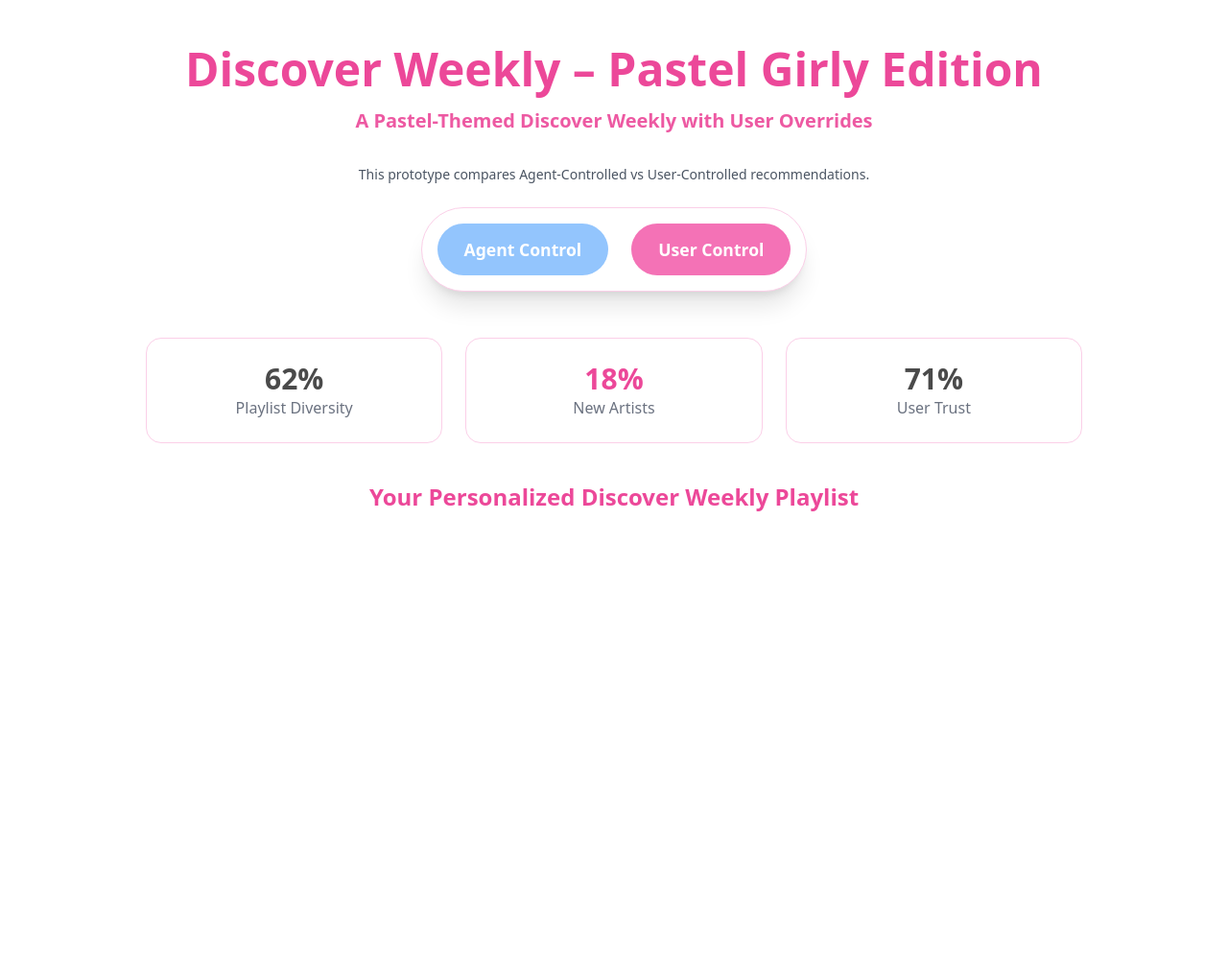
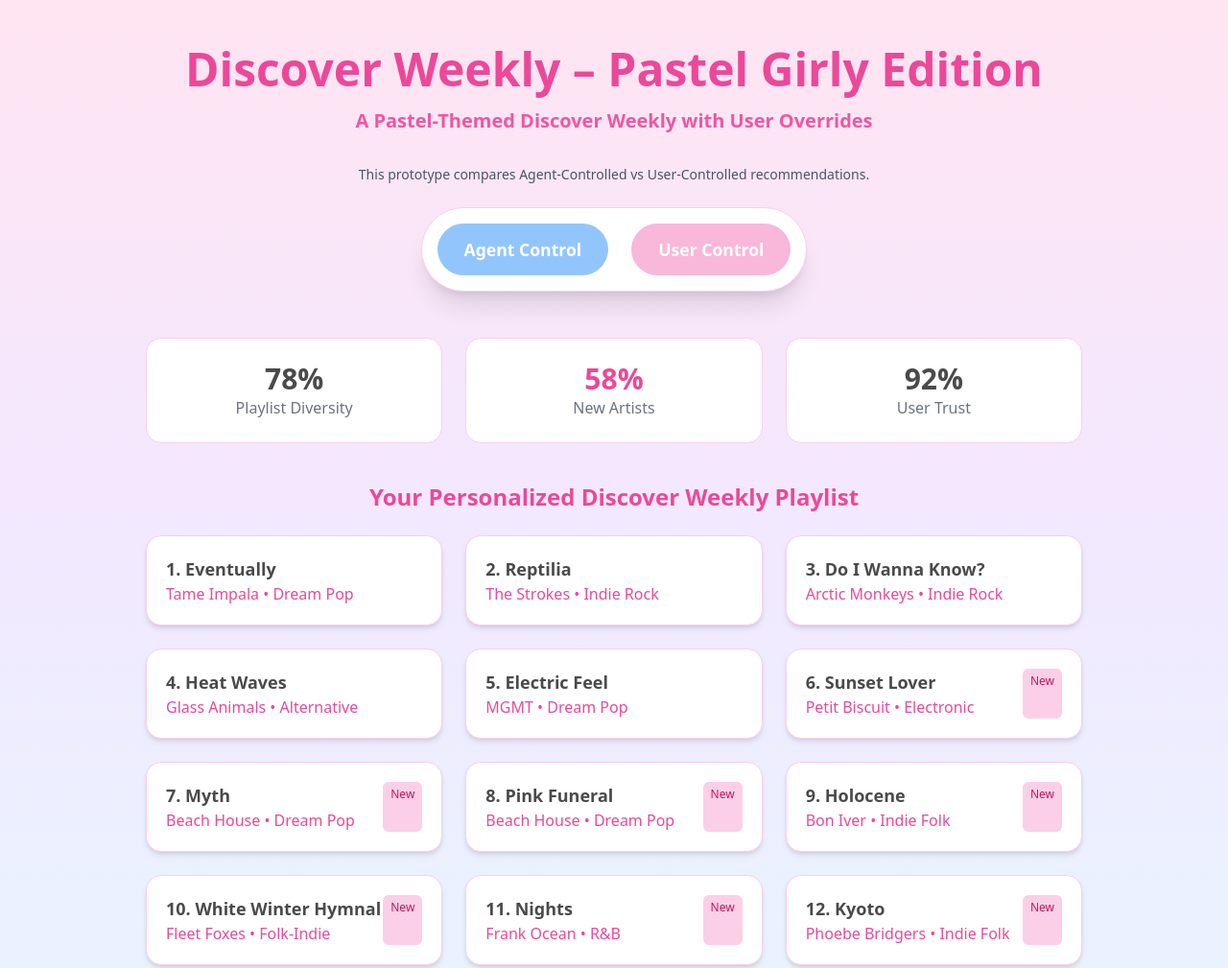
Before and after one commit to armendez02/MANA_CS412_Final-Requirement, a plain HTML site: page index.html in a window 1280 px wide. Shown: the top 1009 px of the page at 96% size. Before the commit the page ends 800 px from the top, so only its background shows below. Drawn offline with nearby package versions, Linux system fonts and the light colour scheme.

Commit message:
Cleaned and standardized HTML spacing and indentation. Improved layout consistency, fixed misaligned tags, corrected gradient syntax, and formatted JavaScript blocks for readability (Noemi)

```diff
--- a/index.html
+++ b/index.html
@@ -11,14 +11,14 @@
     /* Global Pastel Aesthetic */
     body {
       font-family: system-ui, sans-serif;
-      background: linear-gradient(180deg, #FFE4F1 0%, #F3E8FF #E8F3FF 100%); /* pastel pink → pastel blue */
+      background: linear-gradient(180deg, #FFE4F1 0%, #F3E8FF 50%, #E8F3FF 100%);
       color: #4A4A4A;
     }
 
     /* Soft Cards */
     .card {
       background: #FFFFFF;
-      border: 1px solid #FBCFE8; /* pastel pink outline */
+      border: 1px solid #FBCFE8;
       border-radius: 1rem;
       transition: transform 0.2s;
       box-shadow: 0 2px 8px rgba(240, 150, 200, 0.15);
@@ -51,7 +51,6 @@
       background: #EC4899;
       transform: scale(1.05);
       box-shadow: 0 0 12px rgba(236, 72, 153, 0.4);
-
     }
     .btn-blue {
       background: #93C5FD;
@@ -61,7 +60,6 @@
       background: #60A5FA;
       transform: scale(1.05);
       box-shadow: 0 0 12px rgba(147, 197, 253, 0.4);
-
     }
 
     /* Panel */
@@ -71,7 +69,6 @@
       border-radius: 1rem;
       padding: 2rem;
       margin-top: 1rem;
-
     }
 
     /* Tag */
@@ -84,7 +81,7 @@
     }
 
     .accent {
-      color: #EC4899; /* pastel highlight pink */
+      color: #EC4899;
     }
   </style>
 </head>
@@ -101,11 +98,10 @@
     <p class="text-center text-xl mb-8 opacity-90">
       <strong class="accent">A Pastel-Themed Discover Weekly with User Overrides</strong>
     </p>
+
     <p class="text-center text-sm mb-6 text-gray-600">
       This prototype compares Agent-Controlled vs User-Controlled recommendations.
     </p>
-
-
 
     <!-- MODE TOGGLE -->
     <div class="flex justify-center mb-12">
@@ -121,10 +117,12 @@
         <div class="text-3xl font-bold" id="diversity">62%</div>
         <div class="text-gray-500">Playlist Diversity</div>
       </div>
+
       <div class="metric-box p-6">
         <div class="text-3xl font-bold accent" id="novelty">18%</div>
         <div class="text-gray-500">New Artists</div>
       </div>
+
       <div class="metric-box p-6">
         <div class="text-3xl font-bold" id="trust">71%</div>
         <div class="text-gray-500">User Trust</div>
@@ -132,7 +130,9 @@
     </div>
 
     <!-- PLAYLIST TITLE -->
-    <h2 class="text-2xl font-bold mb-6 text-center accent">Your Personalized Discover Weekly Playlist</h2>
+    <h2 class="text-2xl font-bold mb-6 text-center accent">
+      Your Personalized Discover Weekly Playlist
+    </h2>
 
     <!-- PLAYLIST -->
     <div id="playlist" class="grid grid-cols-1 md:grid-cols-2 lg:grid-cols-3 gap-6"></div>
@@ -153,7 +153,6 @@
     </div>
 
   </div>
-
 
   <!-- JAVASCRIPT LOGIC -->
   <script>
@@ -180,7 +179,7 @@
       {title:"White Winter Hymnal", artist:"Fleet Foxes", genre:"Folk-Indie", similarity:52, novelty:true, reason:"Seasonal discovery"},
       {title:"Myth", artist:"Beach House", genre:"Dream Pop", similarity:70, novelty:true, reason:"Deep cut recommendation"},
       {title:"Sunset Lover", artist:"Petit Biscuit", genre:"Electronic", similarity:72, novelty:true, reason:"Electronic discovery based on mood patterns"},
-      {title:"Holocene", artist:"Bon Iver", genre:"Indie Folk", similarity:58, novelty:true, reason:"Recommended for acoustic/folk exploration"},
+      {title:"Holocene", artist:"Bon Iver", genre:"Indie Folk", similarity:58, novelty:true, reason:"Recommended for acoustic/folk exploration"}
     ];
 
     const playlistDiv = document.getElementById("playlist");
@@ -191,27 +190,29 @@
       let filteredSongs = songs.filter(
         s => !userProfile.bannedGenres.some(b => b.toLowerCase() === s.genre.toLowerCase())
       );
+
       // April: Sorting logic combines similarity score, novelty boost, and random variety.
-// Higher score = higher ranking in the playlist
+      // Higher score = higher ranking in the playlist.
       filteredSongs.sort((a, b) => {
         let noveltyA = userProfile.forceNovelty && a.novelty ? 50 : (userProfile.forceNovelty ? -30 : 0);
         let noveltyB = userProfile.forceNovelty && b.novelty ? 50 : (userProfile.forceNovelty ? -30 : 0);
 
+        let scoreA = a.similarity + noveltyA + userProfile.randomBoost * Math.random() * 10;
+        let scoreB = b.similarity + noveltyB + userProfile.randomBoost * Math.random() * 10;
 
-        let scoreA = a.similarity + (userProfile.forceNovelty ? (a.novelty ? 50 : -30) : 0) + userProfile.randomBoost * Math.random() * 10;
-        let scoreB = b.similarity + (userProfile.forceNovelty ? (b.novelty ? 50 : -30) : 0) + userProfile.randomBoost * Math.random() * 10;
         return scoreB - scoreA;
       });
 
       let shown = filteredSongs.slice(0, 30);
-
-      let totalSimilarity = 0, noveltyCount = 0;
+      let totalSimilarity = 0;
+      let noveltyCount = 0;
 
       shown.forEach((song, i) => {
         totalSimilarity += song.similarity;
         if (song.novelty) noveltyCount++;
 
-        const isAgentMode = document.getElementById("agentBtn").classList.contains("btn-pink") === false;
+        const isAgentMode =
+          document.getElementById("agentBtn").classList.contains("btn-pink") === false;
 
         const card = document.createElement("div");
         card.className = "card p-5 shadow-md";
@@ -219,7 +220,7 @@
         card.innerHTML = `
           <div class="flex justify-between">
             <div>
-              <h3 class="font-bold text-lg">${i+1}. ${song.title}</h3>
+              <h3 class="font-bold text-lg">${i + 1}. ${song.title}</h3>
               <p class="text-pink-500">${song.artist} • ${song.genre}</p>
               ${!isAgentMode ? `<p class="text-xs text-gray-500 mt-2">Why here? ${song.reason}</p>` : ""}
             </div>
@@ -229,6 +230,7 @@
 
         playlistDiv.appendChild(card);
       });
+
       // April: Compute playlist-level metrics to simulate user-facing analytics.
       const avgSimilarity = Math.round(totalSimilarity / shown.length);
 
@@ -236,48 +238,56 @@
       const diversity = Math.round(150 - avgSimilarity + userProfile.randomBoost * 4);
       const noveltyPct = Math.round((noveltyCount / shown.length) * 100);
 
-      document.getElementById("diversity").textContent = diversity + "%";
-      document.getElementById("novelty").textContent = noveltyPct + "%";
-      document.getElementById("trust").textContent = noveltyPct > 30 ? "92%" : (noveltyPct > 15 ? "78%" : "64%");
+      document.getElementById("diversity").textContent = `${diversity}%`;
+      document.getElementById("novelty").textContent = `${noveltyPct}%`;
+      document.getElementById("trust").textContent =
+        noveltyPct > 30 ? "92%" : noveltyPct > 15 ? "78%" : "64%";
     }
+
     // Angel: Switch to Agent-Controlled mode (default Spotify behavior).
     document.getElementById("agentBtn").onclick = () => {
       document.getElementById("agentBtn").className = "btn btn-blue";
       document.getElementById("userBtn").className = "btn btn-pink opacity-50";
 
-      // Hide the user override tools
       document.getElementById("userPanel").classList.add("hidden");
 
       alert("Switched to Agent Control — recommendations follow Spotify's algorithm.");
       generatePlaylist();
     };
 
+    // Angel: Switch to User-Controlled mode (allow overrides)
     document.getElementById("userBtn").onclick = () => {
       document.getElementById("userBtn").className = "btn btn-pink";
       document.getElementById("agentBtn").className = "btn btn-blue opacity-50";
+
       document.getElementById("userPanel").classList.remove("hidden");
+
+      alert("User Control Enabled — override rules are now active.");
       generatePlaylist();
     };
+
     // Angel: User can exclude a genre from future playlist generation.
     function excludeGenre() {
-      const genre = prompt("Enter genre to exclude (e.g., Indie Rock):");
+      const genre = prompt("Enter a genre to exclude (e.g., Indie Rock):");
 
       if (!genre) {
-        alert ("No genre entered.");
+        alert("No genre entered.");
         return;
       }
 
       const formatted = genre.trim();
+
       if (userProfile.bannedGenres.includes(formatted)) {
         alert(`"${formatted}" is already excluded.`);
         return;
       }
 
-
       userProfile.bannedGenres.push(formatted);
       alert(`"${formatted}" has been excluded from recommendations.`);
+
       generatePlaylist();
     }
+
     // Angel: Toggle novelty forcing (user demands 50%+ new artists).
     function forceNovelty() {
       userProfile.forceNovelty = !userProfile.forceNovelty;
@@ -286,6 +296,7 @@
         alert("Novelty Boost Activated — playlist will include more new artists.");
       } else {
         alert("Novelty Boost Deactivated.");
+      }
 
       generatePlaylist();
     }
@@ -293,7 +304,6 @@
     // Angel: Reset all overrides and create fresh randomized behavior.
     function resetProfile() {
       const confirmReset = confirm("Reset all overrides and start fresh?");
-
       if (!confirmReset) return;
 
       userProfile.bannedGenres = [];
@@ -305,7 +315,6 @@ function resetProfile() {
     }
 
     // Angel: Start the interface in Agent-Controlled mode by default.
-
     document.getElementById("agentBtn").click();
   </script>
 
```
Lines whose indentation alone changed are shown as unchanged.
